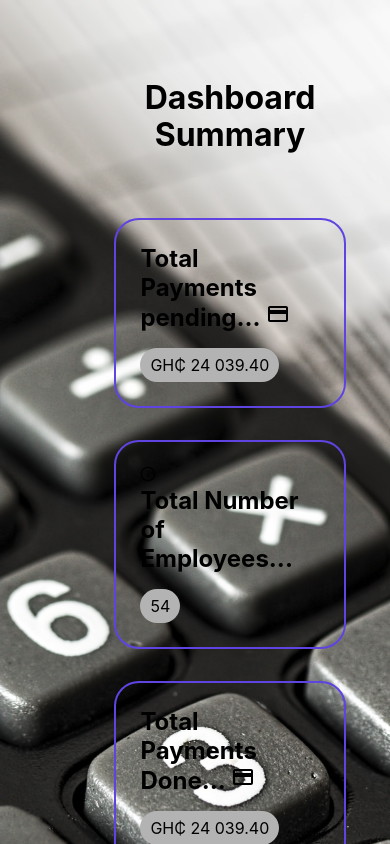
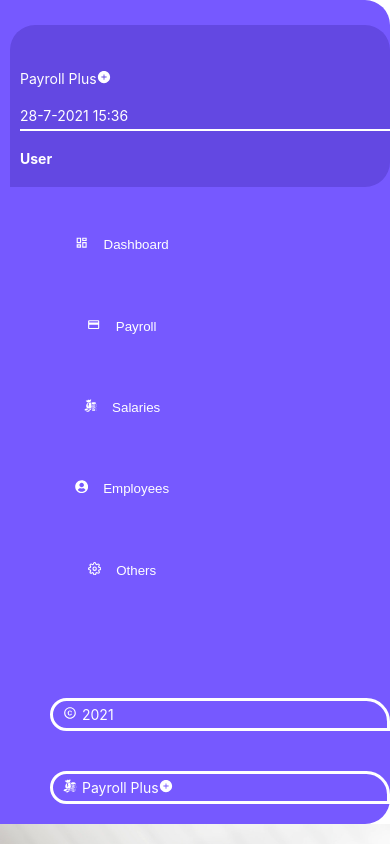
Before and after one commit to jayCde/payroll-plus-web-app, a Next.js app in the folder frontend/payroll_plus/: page /dashboard in a window 390 px wide. Shown: the top 844 px of the page. Built offline with nearby package versions, Linux system fonts and the light colour scheme.

Commit message:
Add base mobile responsiveness

```diff
--- a/frontend/payroll_plus/styles/Dashboard/dashboard.module.css
+++ b/frontend/payroll_plus/styles/Dashboard/dashboard.module.css
@@ -127,13 +127,15 @@
 
 @media (max-width: 600px) {
     .sideNavigation {
-        display: none;
+        position: relative;
+        float: left;
         width: 100%;
         flex-direction: column;
     }
     .showNavigation{
         display: block;
     }
+
   }
 
 
--- a/frontend/payroll_plus/styles/Dashboard/employees.module.css
+++ b/frontend/payroll_plus/styles/Dashboard/employees.module.css
@@ -195,7 +195,7 @@
     align-content: center;
     align-self: center;
     margin-top: 5px;
-    margin-left: 50px;
+    margin-left: 200px;
     margin-bottom: 5px;
   }
 
@@ -217,5 +217,15 @@
 @media(max-width: 600px) {
     .container {
         padding: 0px 50px 0px 120px;
+        width: 100%;
+        height: 100%;
+        min-height: 100%;
+
+        background-repeat: repeat;
+        background-size: cover;
+
+        background-image: none;
+        background-color: linear-gradient(217deg, #7d769d, #534e6d 70.71%);
+
     }
 }
```
